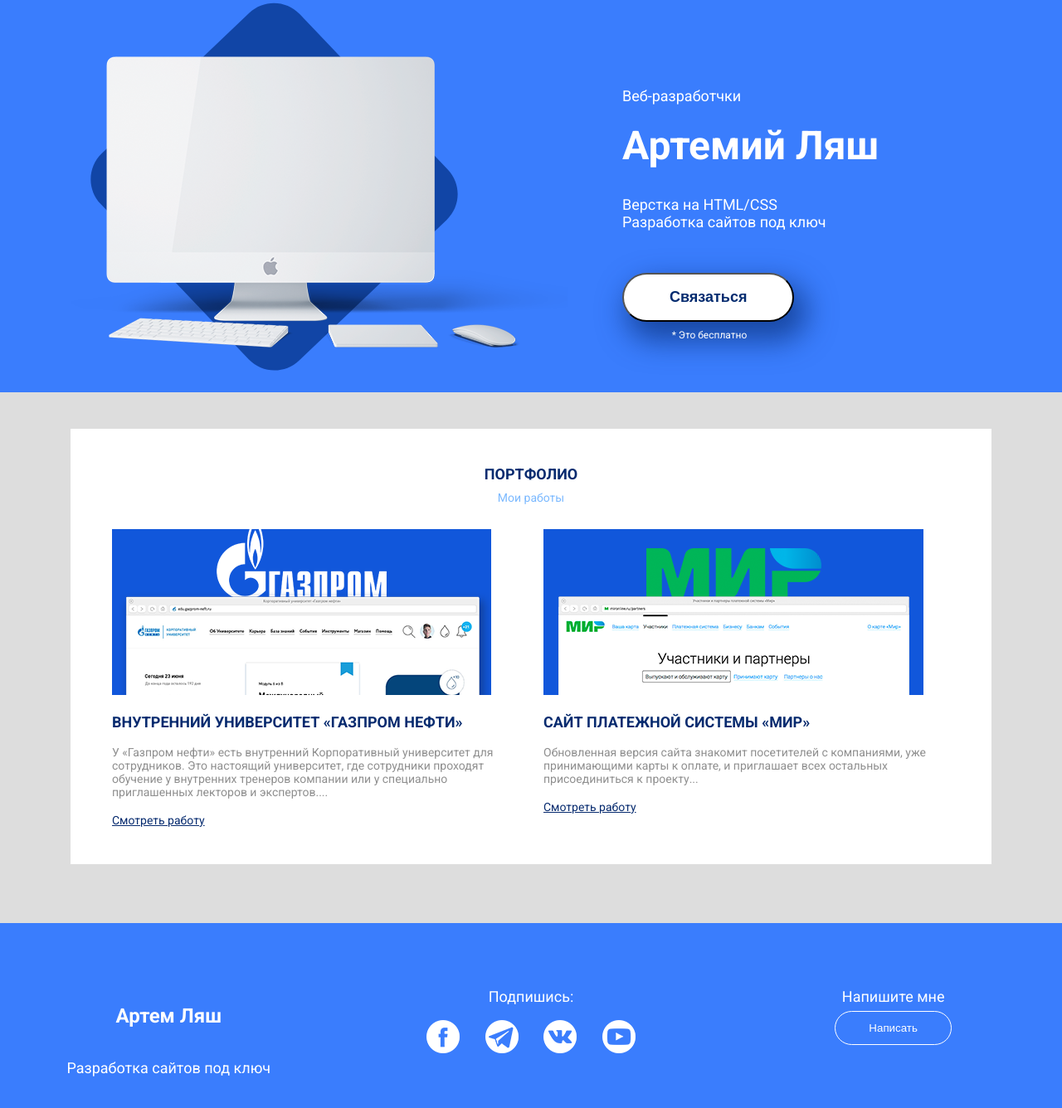
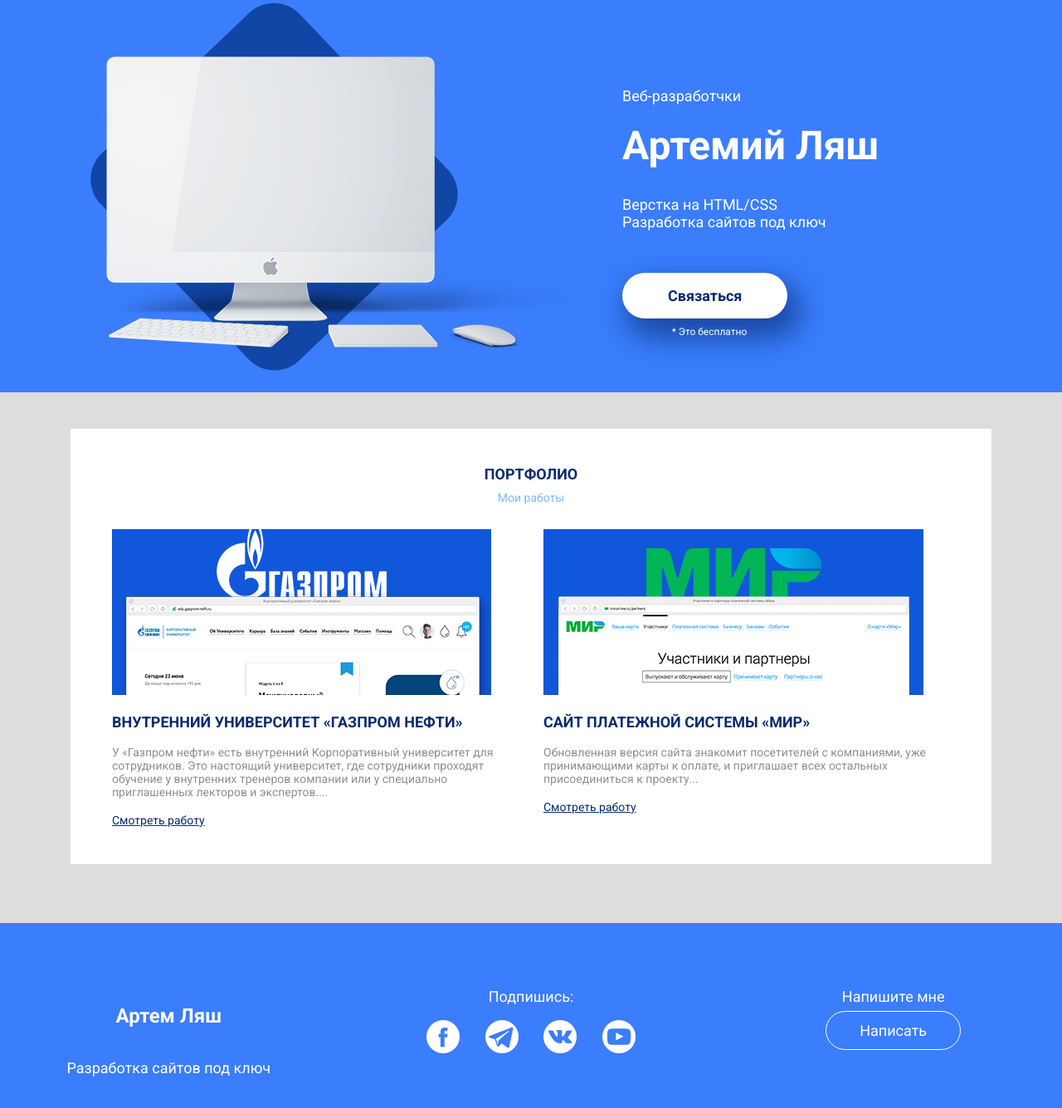
Before and after one commit to Weblyash1/weblyash1.github.io, a plain HTML site: page index.html in a window 1280 px wide. Shown: the part 56-1392 px from the top of the page at 83% size. Drawn offline with Linux system fonts and the light colour scheme.

Commit message:
Add files via upload

```diff
--- a/css/style.css
+++ b/css/style.css
@@ -40,6 +40,8 @@
 padding-right: 55px;
 padding-bottom: 17px;
 margin-top: 33px;
+display: inline-block;
+text-decoration: none;
 }
 header small{
 	font-size: 12px;
@@ -143,6 +145,8 @@
 	color: #fff;
 	border-radius: 50px;
 	padding: 12px 40px;
+	display: inline-block;
+text-decoration: none;
 }
 .footer-cta-block{
 	text-align: center;
--- a/index.html
+++ b/index.html
@@ -33,7 +33,7 @@
 				<p class="pretitle">Веб-разработчки</p>
 				<h1 class="Name_main">Артемий Ляш</h1>
 				<p class="second_title">Верстка на HTML/CSS <br> Разработка сайтов под ключ </p>
-				<div class=header-button><button class="button">Связаться</button>
+				<div class=header-button><a href="https://vk.me/plotva_shevelis" class="button">Связаться</a>
 				<small>* Это бесплатно</small></div>
 
 			</div>
@@ -92,7 +92,7 @@
 			<div class="col-md-4">
 				<div class="footer-cta-block">
 					<p class="footer-cta">Напишите мне</p>
-					<button class="footer-button">Написать</button>
+					<a href="https://vk.me/plotva_shevelis" class="footer-button">Написать</a>
 			    </div>
 			</div>
 		</div>
```
